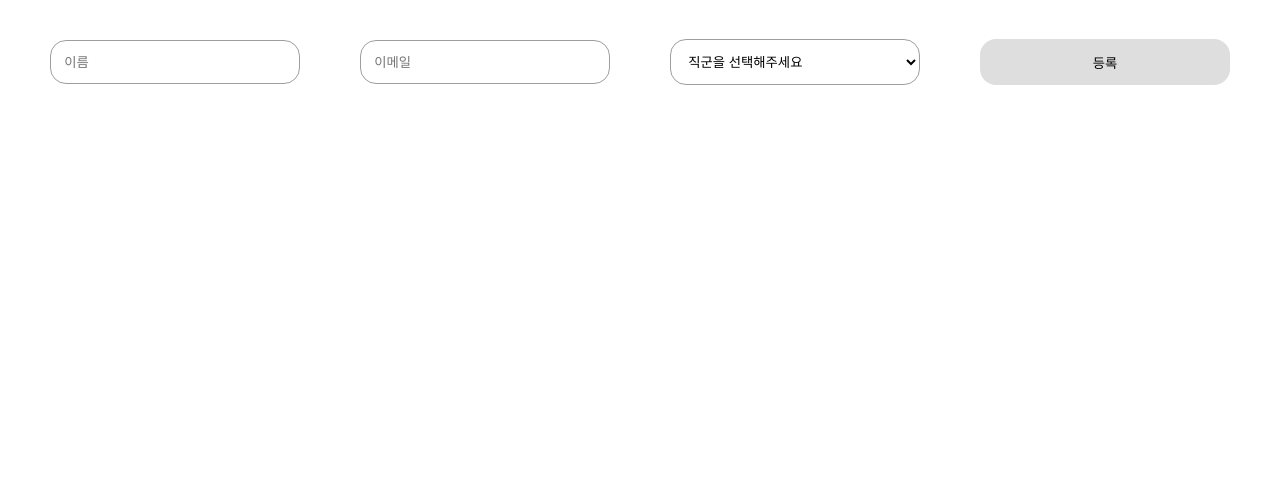
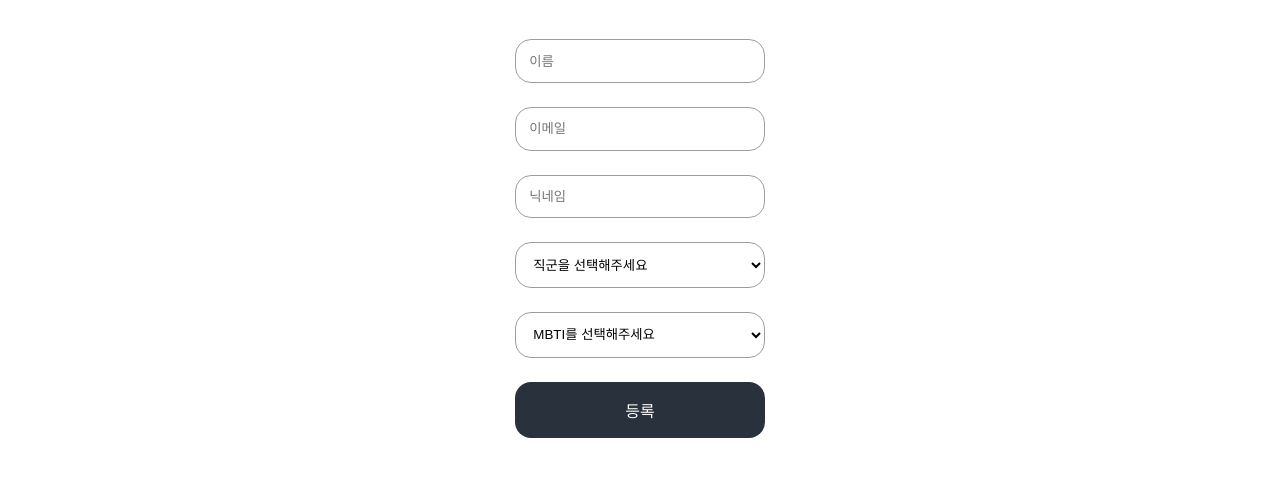
Before and after one commit to R-jisu/font-codingtest, a plain HTML site: page signup.html in a window 1280 px wide. Shown: the part 141-618 px from the top of the page. Drawn offline with Linux system fonts and the light colour scheme.

Commit message:
signupUICSSrevise

```diff
--- a/signup.html
+++ b/signup.html
@@ -31,6 +31,9 @@
                 <input id="email" placeholder="이메일">
             </span>
             <span class="form_elem">
+                <input id="nickname" placeholder="닉네임">
+            </span>
+            <span class="form_elem">
                 <select id="role" name="role">
                     <option value="">직군을 선택해주세요</option>
                     <option value="backend">백엔드</option>
@@ -39,10 +42,34 @@
                 </select>
             </span>
             <span class="form_elem">
+                <select id="MBTI" name="MBTI">
+                    <option value="">MBTI를 선택해주세요</option>
+                    <option value="ENFJ">ENFJ</option>
+                    <option value="ENTJ">ENTJ</option>
+                    <option value="ENFP">ENFP</option>
+                    <option value="ENTP">ENTP</option>
+                    <option value="ESFJ">ESFJ</option>
+                    <option value="ESTJ">ESTJ</option>
+                    <option value="ESFP">ESFP</option>
+                    <option value="ESTP">ESTP</option>
+                    <option value="INFJ">INFJ</option>
+                    <option value="INTJ">INTJ</option>
+                    <option value="INFP">INFP</option>
+                    <option value="INTP">INTP</option>
+                    <option value="ISFJ">ISFJ</option>
+                    <option value="ISTJ">ISTJ</option>
+                    <option value="ISFP">ISFP</option>
+                    <option value="ISTP">ISTP</option>
+                </select>
+            </span>
+            <span class="form_elem">
                 <button type="submit">등록</button>
             </span>
         </div>
     </main>
+
+    <script src="../js-company/src/header.js"></script>
+    <script src="../js-company/src/components/ContentTitle.js"></script>
 </body>
 
 </html>
--- a/web/style.css
+++ b/web/style.css
@@ -102,6 +102,7 @@ header {
     text-align: center;
     margin: 30px 0px;
     display: flex;
+    flex-direction: column;
 }
 
 .form_elem {
@@ -134,5 +135,12 @@ header {
     border: 0;
     border-radius: 1rem;
     box-sizing: border-box;
-    background: #dedede;
+    font-size: 1.0em;
+    background: #29323C;
+    color: white;
 }
+
+.form_elem button:hover {
+    cursor: pointer;
+    background: #637488;
+}
```
